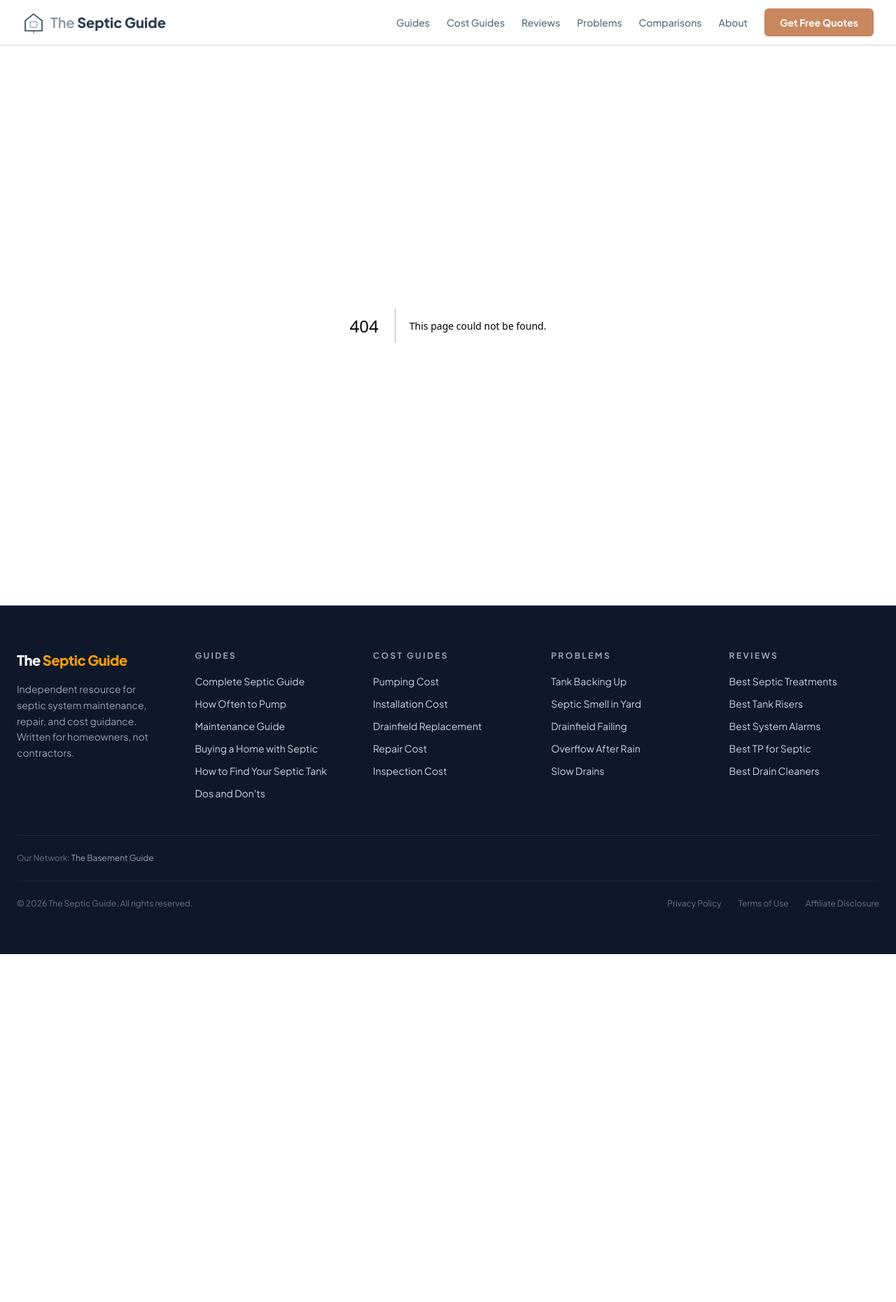
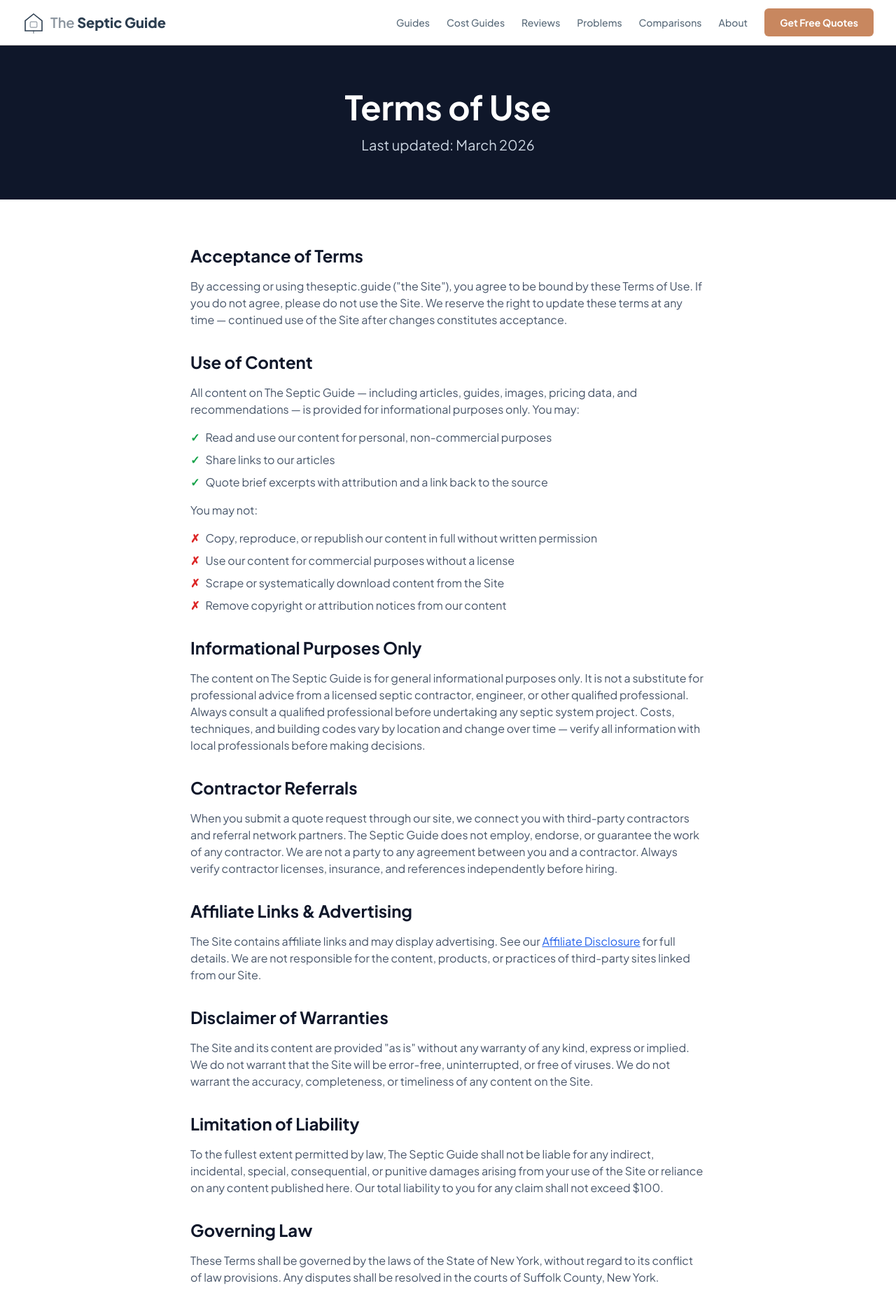
Before and after one commit to thebasementguide2026/theseptic.guide-, a Next.js app: page /terms in a window 1280 px wide. Before the commit this address had no page. Shown: the top 1860 px of the page at 70% size. Before the commit the page ends 1363 px from the top, so only its background shows below. Built offline with nearby package versions, Linux system fonts and the light colour scheme.

Commit message:
Add terms of use page

```diff
--- /dev/null
+++ b/app/terms/page.tsx
@@ -0,0 +1,87 @@
+import { Metadata } from 'next';
+import Link from 'next/link';
+
+export const metadata: Metadata = {
+  title: 'Terms of Use | The Septic Guide',
+  description: 'Terms of Use for The Septic Guide — your trusted resource for septic system information and guidance.',
+};
+
+export default function TermsPage() {
+  return (
+    <main className="min-h-screen bg-white">
+      <section className="bg-slate-900 text-white py-16">
+        <div className="container mx-auto px-4 max-w-4xl text-center">
+          <h1 className="text-4xl md:text-5xl font-bold mb-4">Terms of Use</h1>
+          <p className="text-xl text-slate-300">
+            Last updated: March 2026
+          </p>
+        </div>
+      </section>
+
+      <section className="container mx-auto px-4 max-w-3xl py-16">
+        <div className="prose prose-lg max-w-none">
+          <h2 className="text-2xl font-bold text-slate-900 mb-4">Acceptance of Terms</h2>
+          <p className="text-slate-600 mb-8">
+            By accessing or using theseptic.guide (&quot;the Site&quot;), you agree to be bound by these Terms of Use. If you do not agree, please do not use the Site. We reserve the right to update these terms at any time — continued use of the Site after changes constitutes acceptance.
+          </p>
+
+          <h2 className="text-2xl font-bold text-slate-900 mb-4">Use of Content</h2>
+          <p className="text-slate-600 mb-4">
+            All content on The Septic Guide — including articles, guides, images, pricing data, and recommendations — is provided for informational purposes only. You may:
+          </p>
+          <ul className="text-slate-600 mb-4 space-y-2">
+            <li className="flex items-start gap-2"><span className="text-green-600 font-bold">✓</span> Read and use our content for personal, non-commercial purposes</li>
+            <li className="flex items-start gap-2"><span className="text-green-600 font-bold">✓</span> Share links to our articles</li>
+            <li className="flex items-start gap-2"><span className="text-green-600 font-bold">✓</span> Quote brief excerpts with attribution and a link back to the source</li>
+          </ul>
+          <p className="text-slate-600 mb-4">You may not:</p>
+          <ul className="text-slate-600 mb-8 space-y-2">
+            <li className="flex items-start gap-2"><span className="text-red-600 font-bold">✗</span> Copy, reproduce, or republish our content in full without written permission</li>
+            <li className="flex items-start gap-2"><span className="text-red-600 font-bold">✗</span> Use our content for commercial purposes without a license</li>
+            <li className="flex items-start gap-2"><span className="text-red-600 font-bold">✗</span> Scrape or systematically download content from the Site</li>
+            <li className="flex items-start gap-2"><span className="text-red-600 font-bold">✗</span> Remove copyright or attribution notices from our content</li>
+          </ul>
+
+          <h2 className="text-2xl font-bold text-slate-900 mb-4">Informational Purposes Only</h2>
+          <p className="text-slate-600 mb-8">
+            The content on The Septic Guide is for general informational purposes only. It is not a substitute for professional advice from a licensed septic contractor, engineer, or other qualified professional. Always consult a qualified professional before undertaking any septic system project. Costs, techniques, and building codes vary by location and change over time — verify all information with local professionals before making decisions.
+          </p>
+
+          <h2 className="text-2xl font-bold text-slate-900 mb-4">Contractor Referrals</h2>
+          <p className="text-slate-600 mb-8">
+            When you submit a quote request through our site, we connect you with third-party contractors and referral network partners. The Septic Guide does not employ, endorse, or guarantee the work of any contractor. We are not a party to any agreement between you and a contractor. Always verify contractor licenses, insurance, and references independently before hiring.
+          </p>
+
+          <h2 className="text-2xl font-bold text-slate-900 mb-4">Affiliate Links &amp; Advertising</h2>
+          <p className="text-slate-600 mb-8">
+            The Site contains affiliate links and may display advertising. See our <Link href="/affiliate-disclosure" className="text-blue-600 hover:text-blue-800 underline">Affiliate Disclosure</Link> for full details. We are not responsible for the content, products, or practices of third-party sites linked from our Site.
+          </p>
+
+          <h2 className="text-2xl font-bold text-slate-900 mb-4">Disclaimer of Warranties</h2>
+          <p className="text-slate-600 mb-8">
+            The Site and its content are provided &quot;as is&quot; without any warranty of any kind, express or implied. We do not warrant that the Site will be error-free, uninterrupted, or free of viruses. We do not warrant the accuracy, completeness, or timeliness of any content on the Site.
+          </p>
+
+          <h2 className="text-2xl font-bold text-slate-900 mb-4">Limitation of Liability</h2>
+          <p className="text-slate-600 mb-8">
+            To the fullest extent permitted by law, The Septic Guide shall not be liable for any indirect, incidental, special, consequential, or punitive damages arising from your use of the Site or reliance on any content published here. Our total liability to you for any claim shall not exceed $100.
+          </p>
+
+          <h2 className="text-2xl font-bold text-slate-900 mb-4">Governing Law</h2>
+          <p className="text-slate-600 mb-8">
+            These Terms shall be governed by the laws of the State of New York, without regard to its conflict of law provisions. Any disputes shall be resolved in the courts of Suffolk County, New York.
+          </p>
+
+          <h2 className="text-2xl font-bold text-slate-900 mb-4">Contact</h2>
+          <p className="text-slate-600 mb-8">
+            Questions about these Terms? <Link href="/about" className="text-blue-600 hover:text-blue-800 underline">Contact us here</Link>.
+          </p>
+
+          <div className="mt-8">
+            <Link href="/" className="text-blue-600 hover:text-blue-800 underline">← Back to Home</Link>
+          </div>
+        </div>
+      </section>
+    </main>
+  );
+}
```
